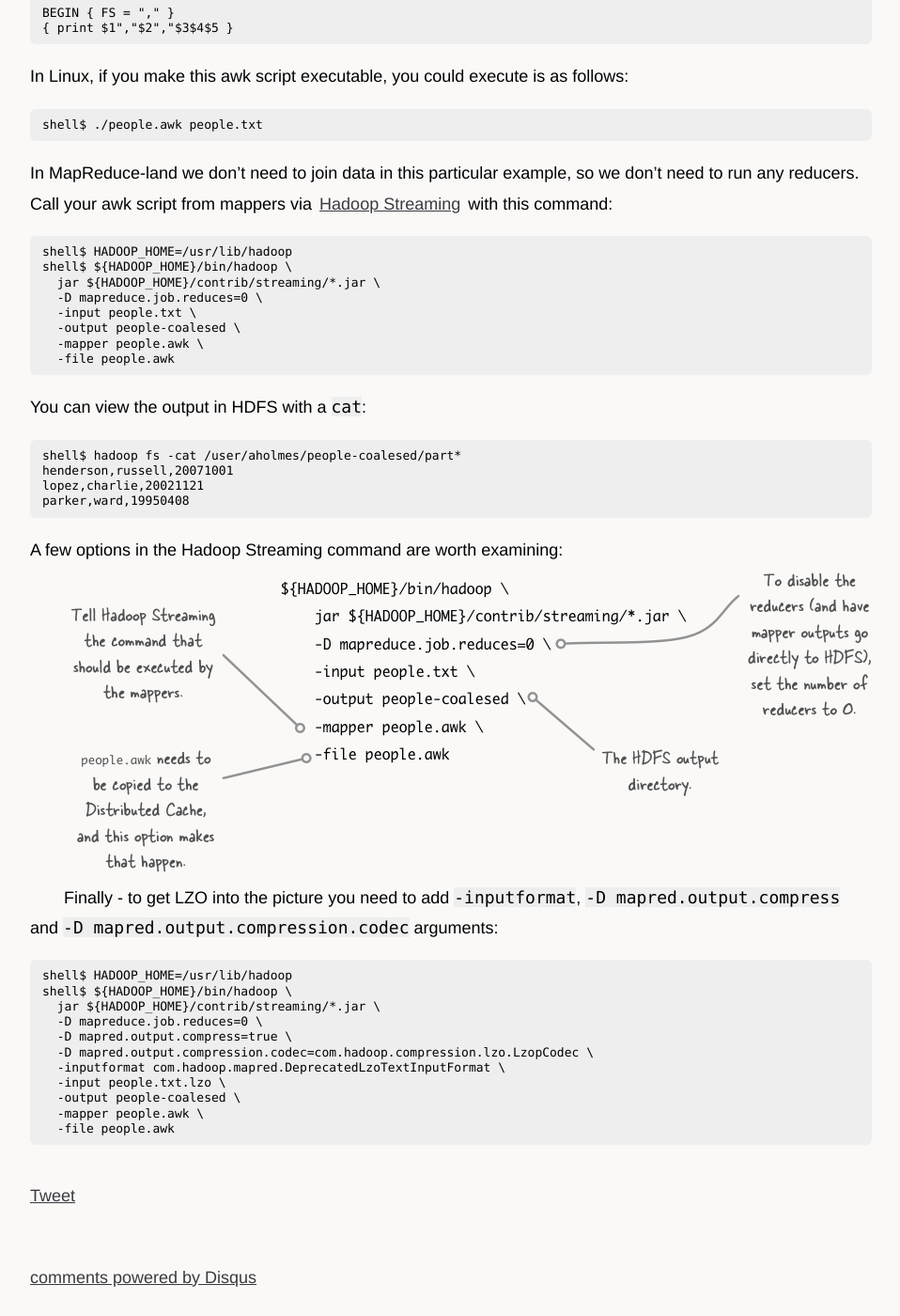
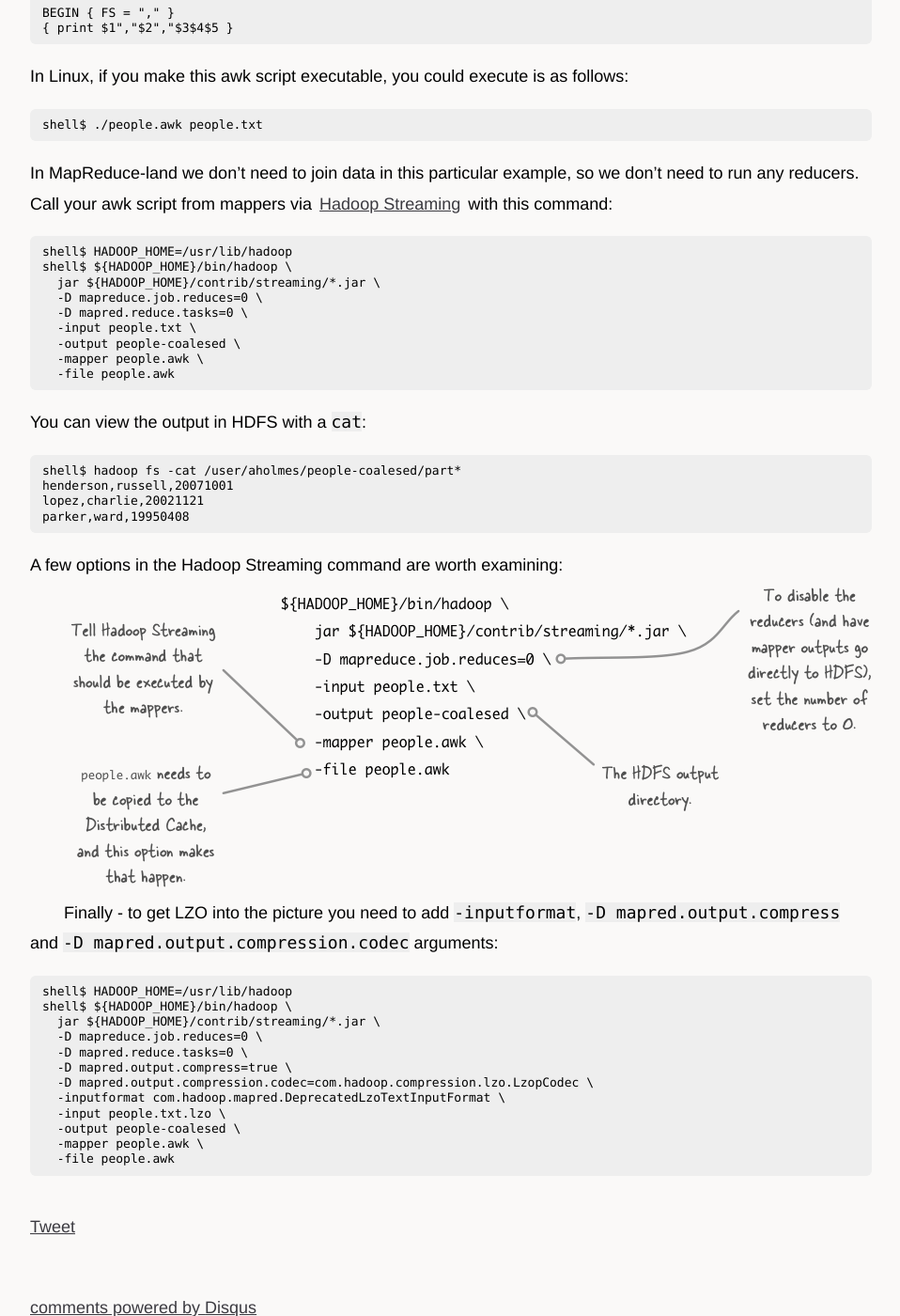
Before and after one commit to alexholmes/blog, a Jekyll site: the page built from _posts/2013-01-17-awk-with-hadoop-streaming.markdown, in a window 1280 px wide and 1400 px high, scrolled down 1264 px. Shown: the whole window at 94% size, without its empty margins (160-1118 px from the left). Built offline with Jekyll 4.4.1, drawn with Linux system fonts in a browser that asks for light colours; comment, search, counter and statistics services are not loaded.

Commit message:
Update _posts/2013-01-17-awk-with-hadoop-streaming.markdown
added old mapred config to run without reducers (new one only works with CDH3 and 0.22 and newer)

```diff
--- a/_posts/2013-01-17-awk-with-hadoop-streaming.markdown
+++ b/_posts/2013-01-17-awk-with-hadoop-streaming.markdown
@@ -61,6 +61,7 @@ Call your awk script from mappers via [Hadoop Streaming](http://hadoop.apache.or
     shell$ ${HADOOP_HOME}/bin/hadoop \
       jar ${HADOOP_HOME}/contrib/streaming/*.jar \
       -D mapreduce.job.reduces=0 \
+      -D mapred.reduce.tasks=0 \
       -input people.txt \
       -output people-coalesed \
       -mapper people.awk \
@@ -85,6 +86,7 @@ Finally - to get LZO into the picture you need to add `-inputformat`,
     shell$ ${HADOOP_HOME}/bin/hadoop \
       jar ${HADOOP_HOME}/contrib/streaming/*.jar \
       -D mapreduce.job.reduces=0 \
+      -D mapred.reduce.tasks=0 \
       -D mapred.output.compress=true \
       -D mapred.output.compression.codec=com.hadoop.compression.lzo.LzopCodec \
       -inputformat com.hadoop.mapred.DeprecatedLzoTextInputFormat \
```
